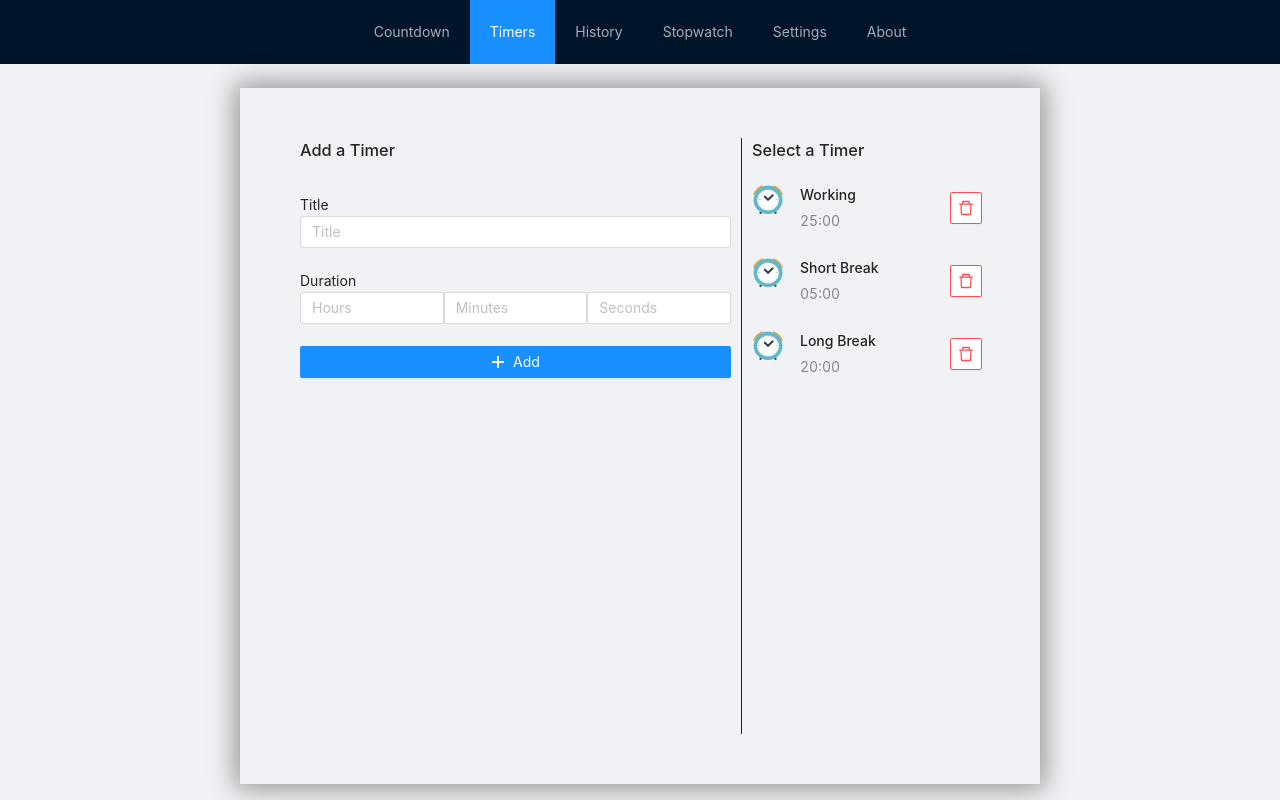
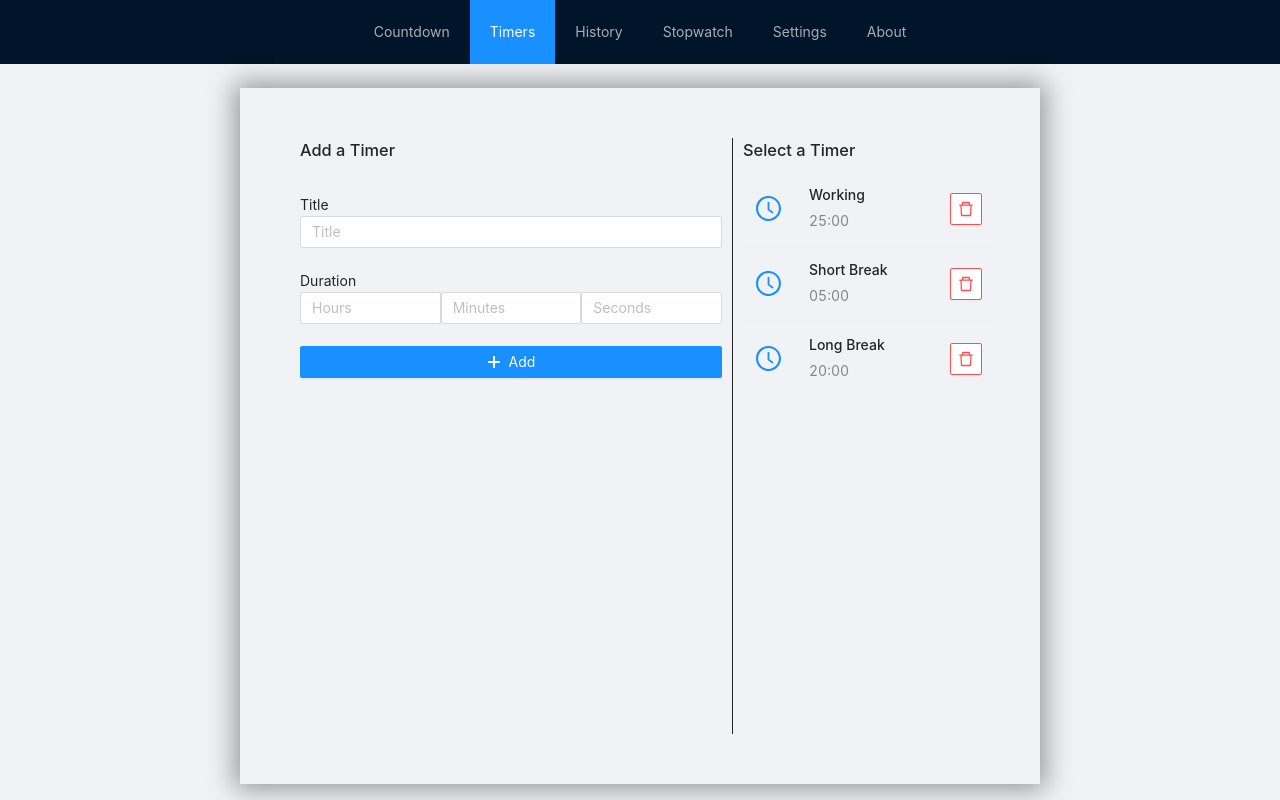
Before and after one commit to JasonDip/timer, a React (Create React App) app: page /timers in a window 1280 px wide. Built offline with nearby package versions, Linux system fonts and the light colour scheme.

Commit message:
change timer icon

```diff
--- a/src/components/Timers/TimerList/TimerList.js
+++ b/src/components/Timers/TimerList/TimerList.js
@@ -1,7 +1,7 @@
 import React, { useState } from "react";
 import moment from "moment";
 import { List, Avatar, Modal, Button } from "antd";
-import { DeleteOutlined } from "@ant-design/icons";
+import { DeleteOutlined, ClockCircleOutlined } from "@ant-design/icons";
 import { withRouter } from "react-router-dom";
 
 import { getEndTime, formatMilliseconds } from "../../util";
@@ -16,7 +16,7 @@ const TimerList = (props) => {
     const timerClickHandler = (e) => {
         // bubble up to the menu-item-div that is holding the timer object
         let target = e.target;
-        let tryCount = 5;
+        let tryCount = 6;
         while (!target.hasAttribute("rowKey")) {
             target = target.parentElement;
             tryCount--;
@@ -83,7 +83,16 @@ const TimerList = (props) => {
                         ]}
                     >
                         <List.Item.Meta
-                            avatar={<Avatar src="/clock.jpg" />}
+                            avatar={
+                                <Avatar
+                                    size={50}
+                                    style={{
+                                        backgroundColor: "transparent",
+                                        color: "#1890ff",
+                                    }}
+                                    icon={<ClockCircleOutlined />}
+                                />
+                            }
                             title={item.title}
                             description={formatMilliseconds(item.duration)}
                             onClick={timerClickHandler}
```
Also changed, not shown: public/clock.jpg (deleted).
